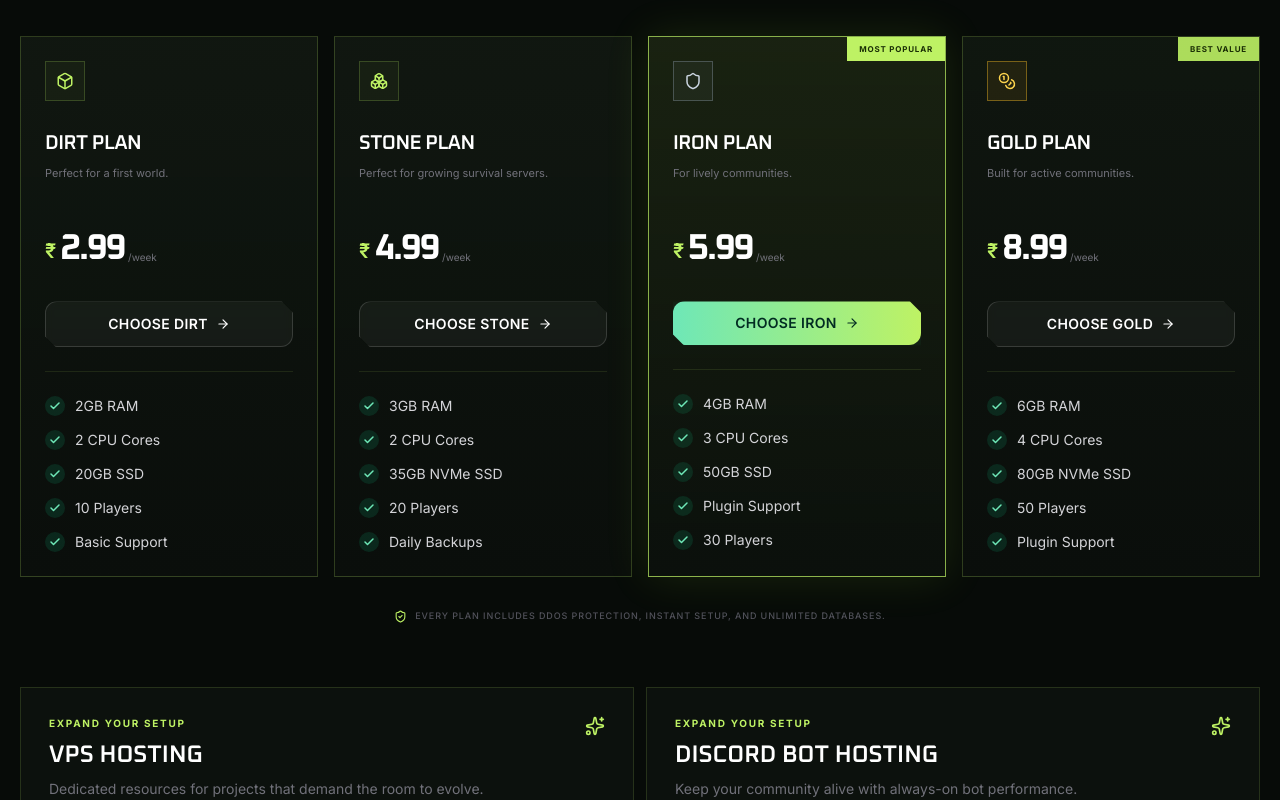
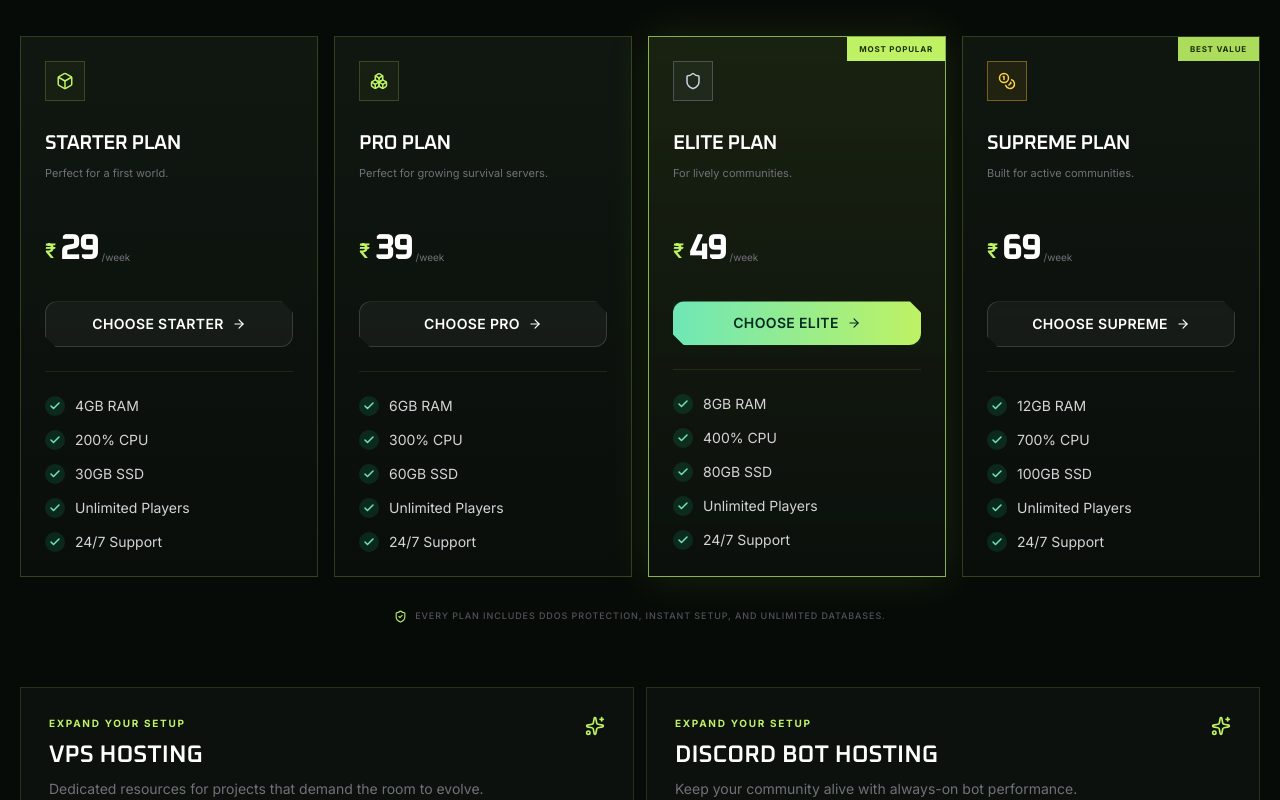
Before and after one commit to UnknownX-D/Crazy-Cloud, a React (Vite) app: page / in a window 1280 px wide. Shown: the part 2900-3700 px from the top of the page. Built offline with nearby package versions, Linux system fonts and the light colour scheme.

Commit message:
Updated site

```diff
--- a/src/data/siteData.ts
+++ b/src/data/siteData.ts
@@ -16,10 +16,10 @@ export const hostingCategories: HostingCategory[] = [
 ]
 
 export const minecraftPlans: Plan[] = [
-  { name: 'Dirt', price: '2.99', detail: 'Perfect for a first world', features: ['2GB RAM', '2 CPU Cores', '20GB SSD', '10 Players', 'Basic Support'], icon: Box, iconStyle: 'border-lime-300/20 bg-lime-300/[.04] text-lime-300' },
-  { name: 'Stone', price: '4.99', detail: 'Perfect for growing survival servers', features: ['3GB RAM', '2 CPU Cores', '35GB NVMe SSD', '20 Players', 'Daily Backups'], icon: Boxes, iconStyle: 'border-lime-300/20 bg-lime-300/[.04] text-lime-300' },
-  { name: 'Iron', price: '5.99', detail: 'For lively communities', features: ['4GB RAM', '3 CPU Cores', '50GB SSD', 'Plugin Support', '30 Players'], badge: 'Most Popular', featured: true, icon: Shield, iconStyle: 'border-slate-400/35 bg-slate-400/[.06] text-slate-300' },
-  { name: 'Gold', price: '8.99', detail: 'Built for active communities', features: ['6GB RAM', '4 CPU Cores', '80GB NVMe SSD', '50 Players', 'Plugin Support'], badge: 'BEST VALUE', icon: Coins, iconStyle: 'border-amber-400/40 bg-amber-400/[.08] text-amber-300' },
+  { name: 'Starter', price: '29', detail: 'Perfect for a first world', features: ['4GB RAM', '200% CPU', '30GB SSD', 'Unlimited Players', '24/7 Support' ], icon: Box, iconStyle: 'border-lime-300/20 bg-lime-300/[.04] text-lime-300' },
+  { name: 'Pro', price: '39', detail: 'Perfect for growing survival servers', features: ['6GB RAM', '300% CPU', '60GB SSD', 'Unlimited Players', '24/7 Support'], icon: Boxes, iconStyle: 'border-lime-300/20 bg-lime-300/[.04] text-lime-300' },
+  { name: 'Elite', price: '49', detail: 'For lively communities', features: ['8GB RAM', '400% CPU', '80GB SSD', 'Unlimited Players', '24/7 Support'], badge: 'Most Popular', featured: true, icon: Shield, iconStyle: 'border-slate-400/35 bg-slate-400/[.06] text-slate-300' },
+  { name: 'Supreme', price: '69', detail: 'Built for active communities', features: ['12GB RAM', '700% CPU', '100GB SSD', 'Unlimited Players', '24/7 Support'], badge: 'BEST VALUE', icon: Coins, iconStyle: 'border-amber-400/40 bg-amber-400/[.08] text-amber-300' },
 ]
 
 export const miniPlans = {
@@ -59,9 +59,9 @@ export const stats = [
 ]
 
 export const comparisonRows = [
-  ['Starter', '4GB', '200% CPU', '30GB SSD', 'Small', 'Basic', 'Starter Tier'],
-  ['Pro', '6GB', '300% CPU', '60GB SSD', 'Medium', 'Priority', 'Community Tier'],
-  ['Elite', '8GB', '400% CPU', '80GB SSD', 'Large', 'Advanced', 'Network Tier'],
+  ['Starter', '4GB', '200% CPU', '30GB SSD', 'Unlimited', 'Basic', 'Starter Tier'],
+  ['Pro', '6GB', '300% CPU', '60GB SSD', 'Unlimited', 'Priority', 'Community Tier'],
+  ['Elite', '8GB', '400% CPU', '80GB SSD', 'Unlimited', 'Advanced', 'Network Tier'],
   ['Supreme', '12GB', '700% CPU', '100GB SSD', 'Unlimited', 'Premium', 'Enterprise Tier'],
 ]
 
```
